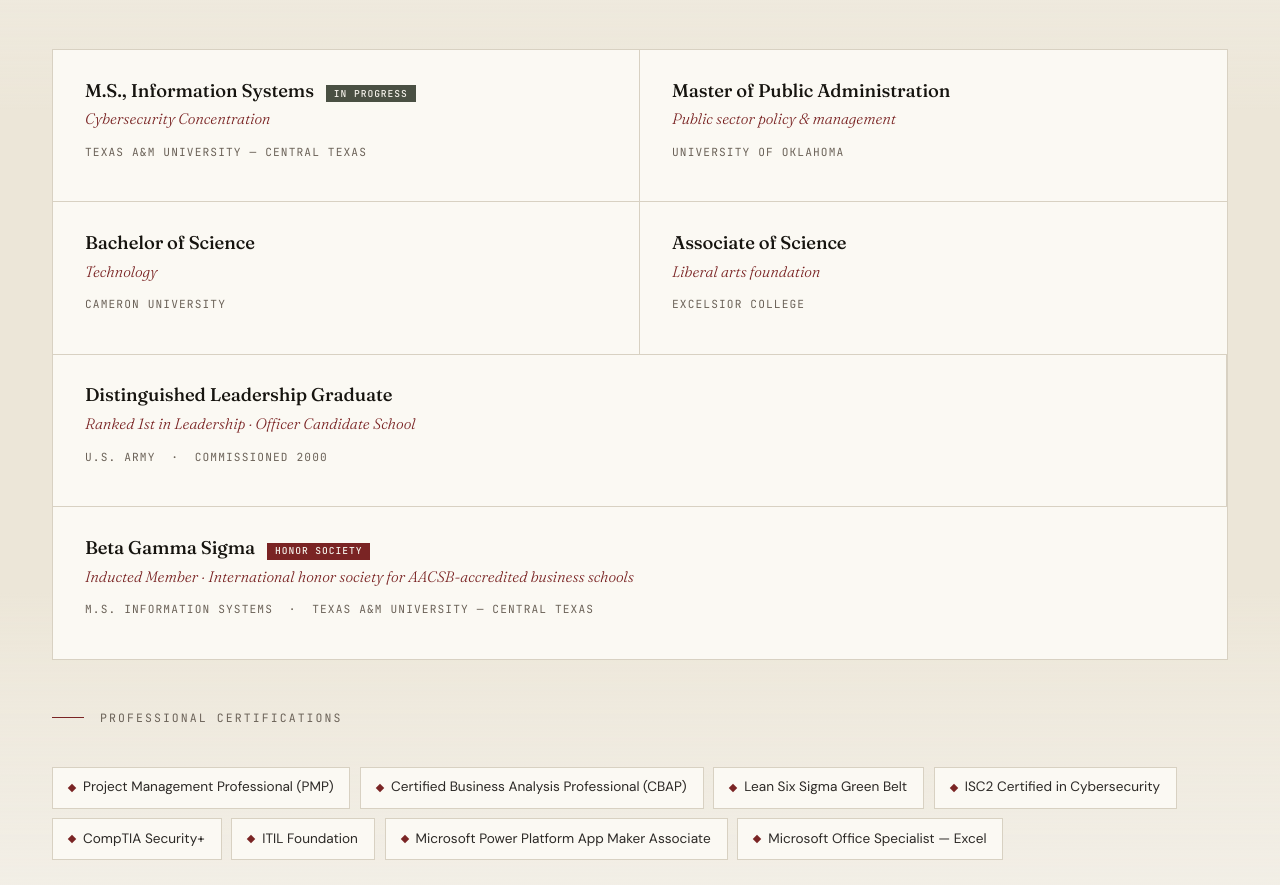
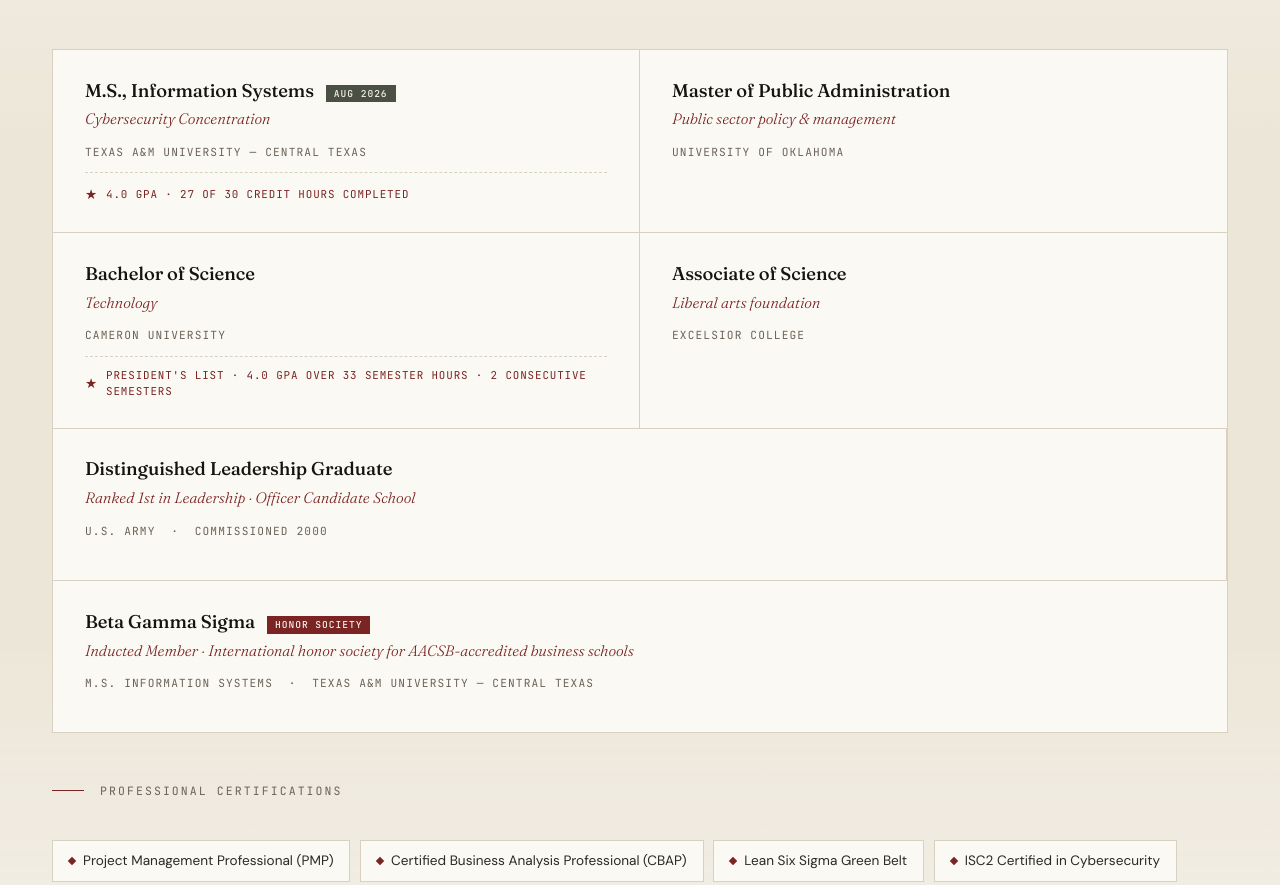
Before and after one commit to sarroyoclaudio/sarroyoclaudio.github.io, a plain HTML site: page index.html in a window 1280 px wide. Shown: the part 4624-5509 px from the top of the page. Drawn offline with Linux system fonts and the light colour scheme.

Commit message:
Add files via upload

```diff
--- a/index.html
+++ b/index.html
@@ -574,6 +574,25 @@
       letter-spacing: 0.1em;
       text-transform: uppercase;
     }
+    .edu-honor {
+      margin: 0.7rem 0 0;
+      padding-top: 0.7rem;
+      border-top: 1px dashed var(--rule);
+      font-family: 'JetBrains Mono', monospace;
+      font-size: 0.68rem;
+      letter-spacing: 0.08em;
+      text-transform: uppercase;
+      color: var(--oxblood);
+      display: flex;
+      align-items: center;
+      gap: 0.5rem;
+      line-height: 1.4;
+    }
+    .edu-honor::before {
+      content: "★";
+      font-size: 0.85rem;
+      color: var(--oxblood);
+    }
 
     /* ─── certifications ─── */
     .cert-grid {
@@ -1100,9 +1119,10 @@
 
         <div class="edu-grid reveal reveal-delay-1">
           <div class="edu-cell">
-            <h3 class="edu-degree">M.S., Information Systems <span class="edu-status"><span data-lang="en">In Progress</span><span data-lang="es" hidden>En Curso</span></span></h3>
+            <h3 class="edu-degree">M.S., Information Systems <span class="edu-status"><span data-lang="en">Aug 2026</span><span data-lang="es" hidden>Ago 2026</span></span></h3>
             <p class="edu-field"><span data-lang="en">Cybersecurity Concentration</span><span data-lang="es" hidden>Concentración en Ciberseguridad</span></p>
             <p class="edu-inst">Texas A&amp;M University — Central Texas</p>
+            <p class="edu-honor"><span data-lang="en">4.0 GPA · 27 of 30 credit hours completed</span><span data-lang="es" hidden>Promedio 4.0 · 27 de 30 horas-crédito completadas</span></p>
           </div>
           <div class="edu-cell">
             <h3 class="edu-degree">Master of Public Administration</h3>
@@ -1114,6 +1134,7 @@
             <h3 class="edu-degree">Bachelor of Science</h3>
             <p class="edu-field"><span data-lang="en">Technology</span><span data-lang="es" hidden>Tecnología</span></p>
             <p class="edu-inst">Cameron University</p>
+            <p class="edu-honor"><span data-lang="en">President's List · 4.0 GPA over 33 semester hours · 2 consecutive semesters</span><span data-lang="es" hidden>Lista del Presidente · Promedio 4.0 en 33 horas-crédito · 2 semestres consecutivos</span></p>
           </div>
           <div class="edu-cell">
             <h3 class="edu-degree">Associate of Science</h3>
```
Also changed, not shown: 2 other files.
